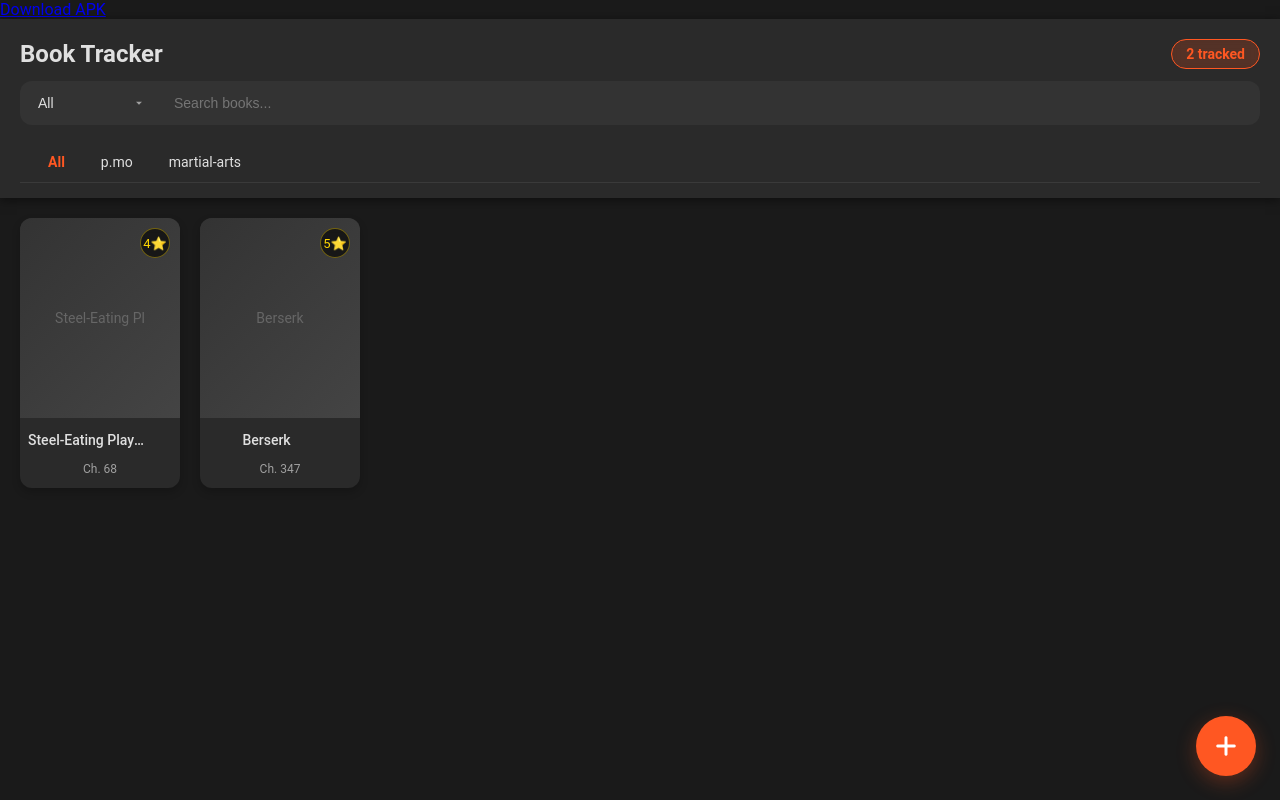
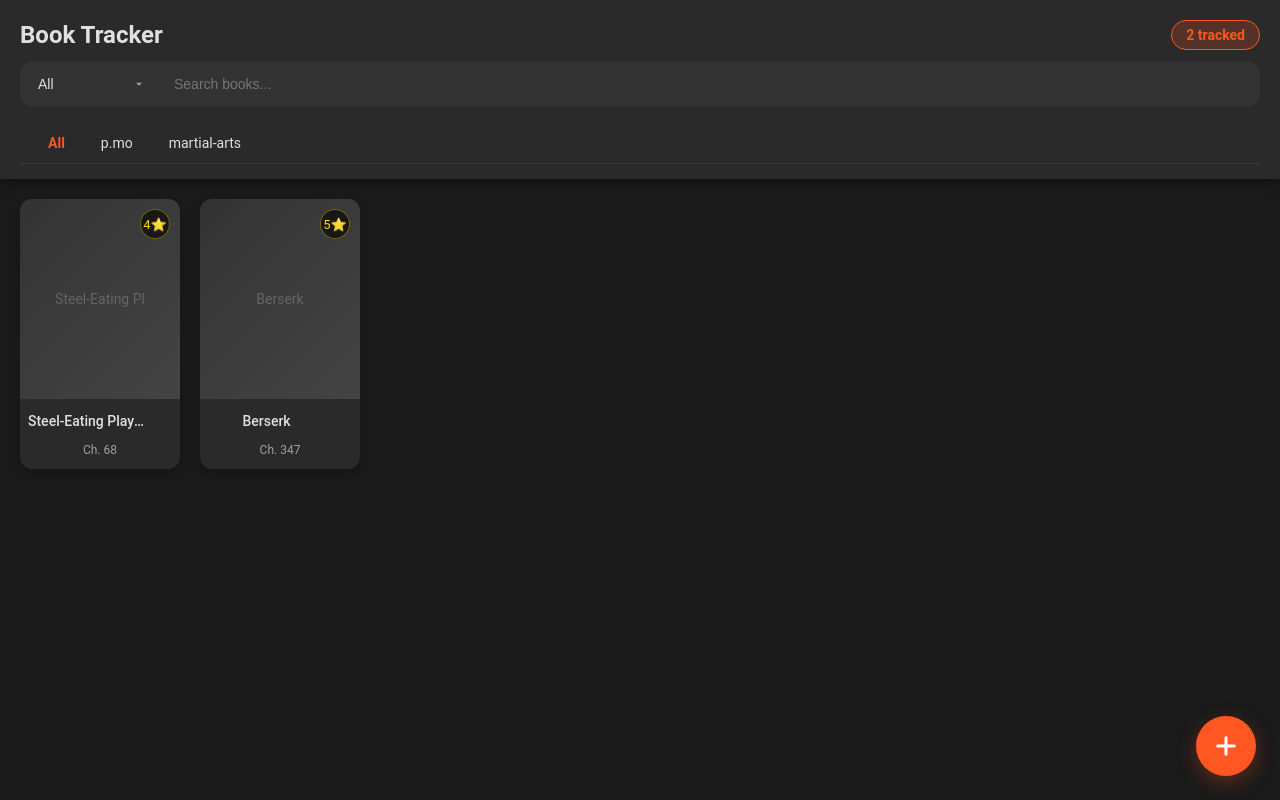
Before and after one commit to 256-bytie/book-tracker, a plain HTML site: page index.html in a window 1280 px wide. Drawn offline with Linux system fonts and the light colour scheme.

Commit message:
Update index.html

```diff
--- a/index.html
+++ b/index.html
@@ -8,7 +8,6 @@
   <link rel="stylesheet" href="css/style.css" />
 <link rel="manifest" href="/book-tracker/manifest.json" />
 <meta name="theme-color" content="#1f1f1f" />
-  <a href="https://github.com/256-byte/book-tracker/releases/download/v1.0/app-release-signed.apk">Download APK</a>
 </head>
 <body>
   <div class="header">
```
